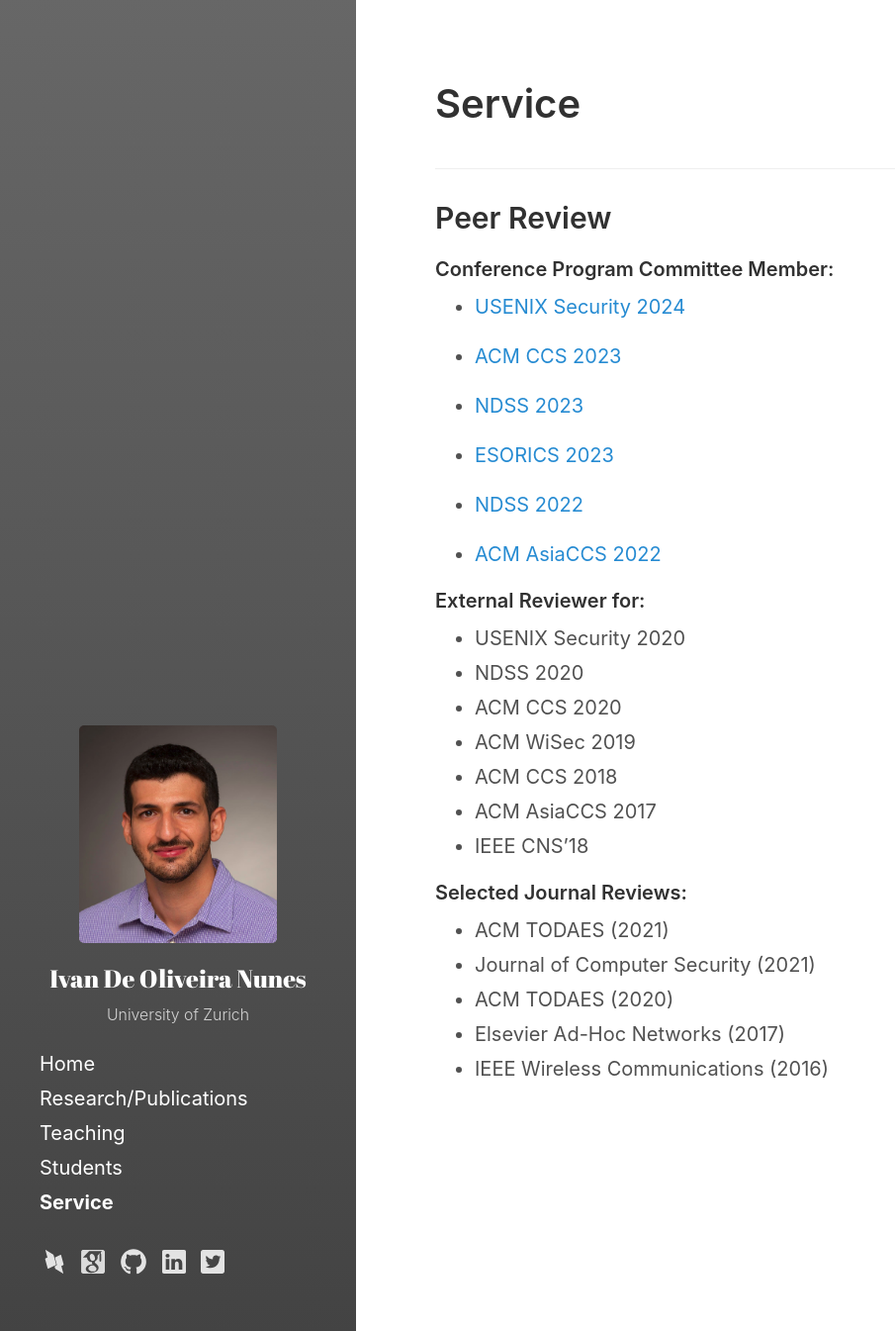
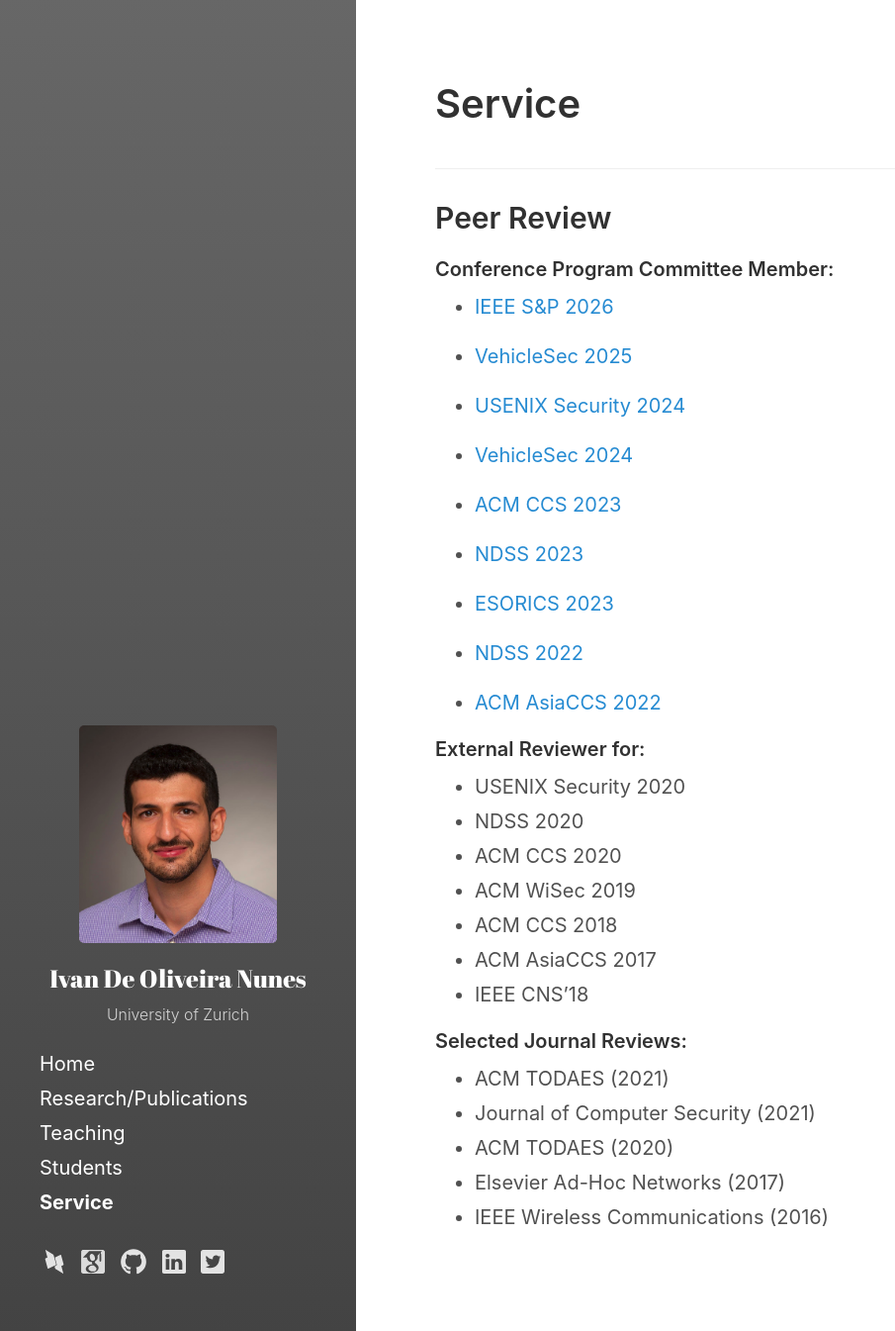
Before and after one commit to ivanolive/ivanolive.github.io, a Jekyll site: the page built from service.md, in a window 1280 px wide. Shown: the whole page at 99% size, without its empty margins (0-905 px from the left). Built offline with Jekyll 4.4.1, drawn with Linux system fonts in a browser that asks for light colours.

Commit message:
Update service.md

```diff
--- a/service.md
+++ b/service.md
@@ -12,7 +12,13 @@
 
 #### Conference Program Committee Member:
 
+- [IEEE S&P 2026](https://sp2026.ieee-security.org/)
+
+- [VehicleSec 2025](https://www.usenix.org/conference/vehiclesec25)
+
 - [USENIX Security 2024](https://www.usenix.org/conference/usenixsecurity24)
+
+- [VehicleSec 2024](https://www.ndss-symposium.org/ndss2024/co-located-events/vehiclesec/)
 
 - [ACM CCS 2023](https://www.sigsac.org/ccs/CCS2023/)
 
```
